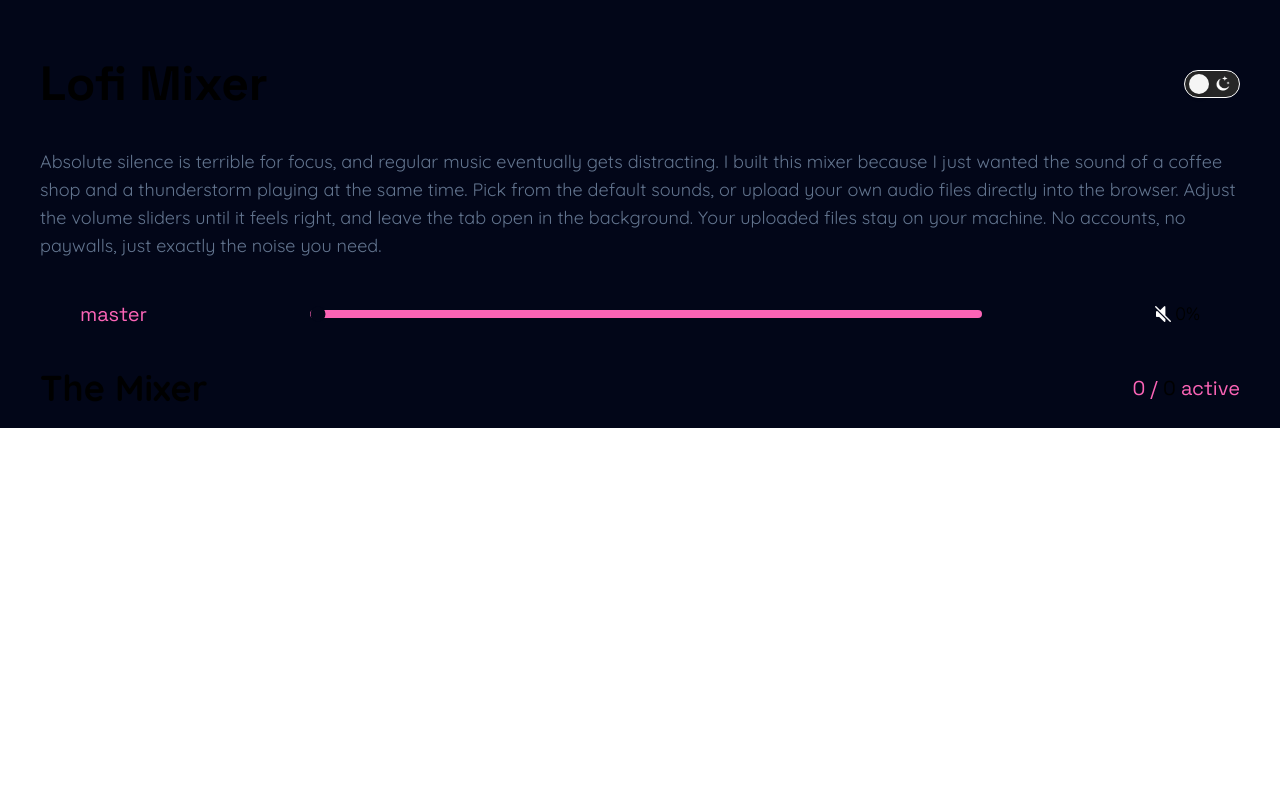
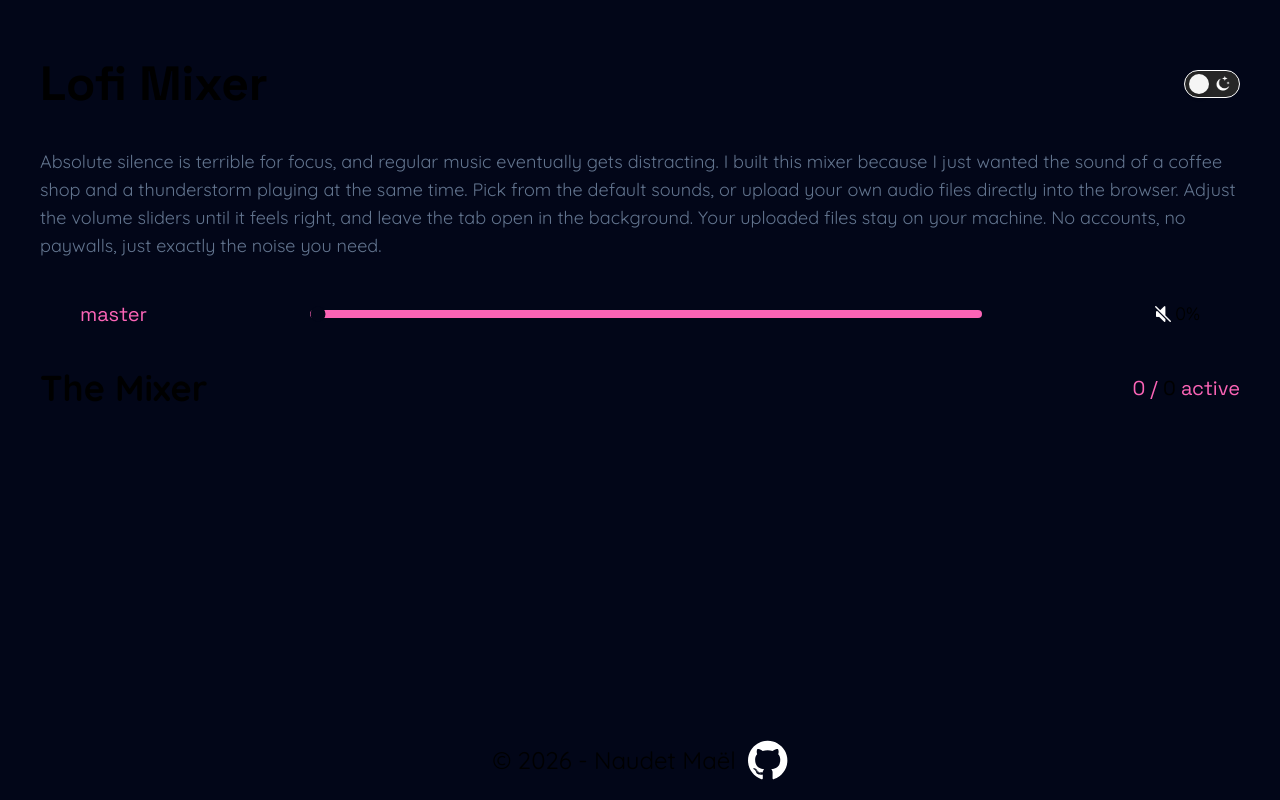
Before and after one commit to NovaNoctua/lofi-mixer, a Vue app: page / in a window 1280 px wide. Built offline with nearby package versions, Linux system fonts and the light colour scheme.

Commit message:
feat: created a footer with a link to my github

```diff
--- a/src/App.vue
+++ b/src/App.vue
@@ -3,14 +3,15 @@ import { ref } from 'vue'
 import DarkToggle from './components/DarkToggle.vue'
 import MobileHeader from './components/MobileHeader.vue'
 import VolumeSlider from './components/VolumeSlider.vue'
+import AppFooter from './components/AppFooter.vue'
 
 const masterVolume = ref(0)
 </script>
 
 <template>
-  <div class="px-10 py-5 font-quicksand bg-gray-100 dark:bg-slate-950">
+  <div class="flex flex-col px-10 py-5 font-quicksand bg-gray-100 dark:bg-slate-950 min-h-screen">
     <MobileHeader />
-    <main>
+    <main class="flex-1">
       <p class="text-slate-500 text-lg mb-10">
         Absolute silence is terrible for focus, and regular music eventually gets distracting. I
         built this mixer because I just wanted the sound of a coffee shop and a thunderstorm playing
@@ -29,5 +30,6 @@ const masterVolume = ref(0)
         </div>
       </section>
     </main>
+    <AppFooter />
   </div>
 </template>
--- /dev/null
+++ b/src/components/AppFooter.vue
@@ -0,0 +1,11 @@
+<script setup>
+import github from '@/assets/icons/icon-github.svg'
+</script>
+<template>
+  <footer class="flex items-center justify-center gap-3">
+    <p class="text-2xl">© 2026 - Naudet Maël</p>
+    <a href="https://github.com/NovaNoctua" target="_blank" class="cursor-pointer"
+      ><img :src="github" alt="Github Icon" class="w-10 dark:brightness-0 dark:invert"
+    /></a>
+  </footer>
+</template>
```
Also changed, not shown: src/assets/icons/icon-github.svg (added).
